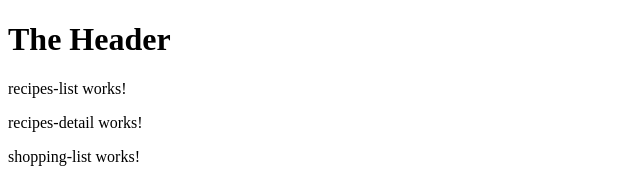
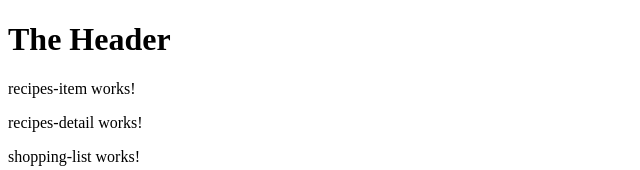
Before and after one commit to we-live-inside-a-dream/angular-shoppingList-app, an Angular app: page / in a window 1280 px wide. Shown: the top 170 px of the page, without its empty margins (0-640 px from the left). Built offline with nearby package versions, Linux system fonts and the light colour scheme.

Commit message:
imported recipes item into recipes list

```diff
--- a/src/app/recipes/recipes-list/recipes-list.component.html
+++ b/src/app/recipes/recipes-list/recipes-list.component.html
@@ -1 +1 @@
-<p>recipes-list works!</p>
+<app-recipes-item></app-recipes-item>
```
